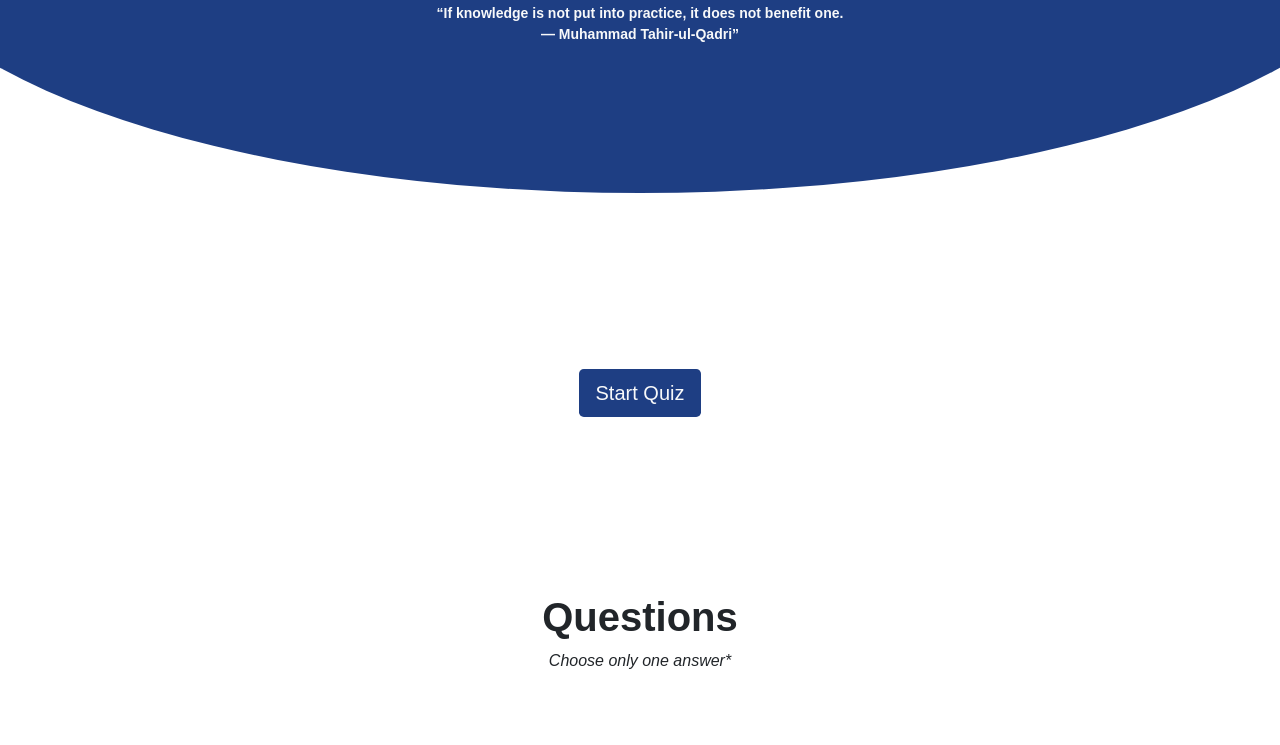
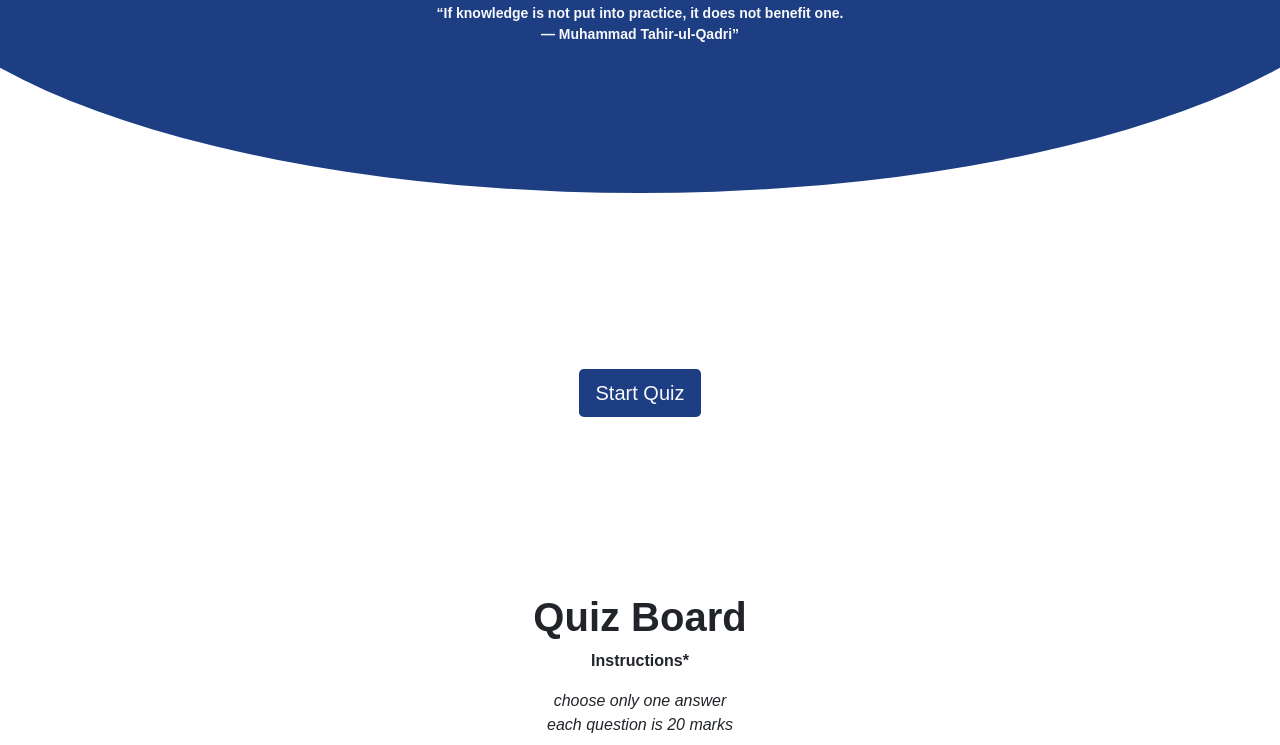
Before and after one commit to Edu58/Quiz-Game, a plain HTML site: page index.html in a window 1280 px wide. Shown: the part 207-952 px from the top of the page. Drawn offline with nearby package versions, Linux system fonts and the light colour scheme.

Commit message:
This will add instructions for the quizes

```diff
--- a/index.html
+++ b/index.html
@@ -53,8 +53,10 @@
 
     <section class="quizes">
         <div class="header d-flex justify-content-center align-items-center flex-column">
-            <h1 class="fw-bolder" id="questions">Questions</h1>
-            <em>Choose only one answer*</em>
+            <h1 class="fw-bolder" id="questions">Quiz Board</h1>
+            <p class="fw-bolder">Instructions*</p>
+            <em>choose only one answer</em>
+            <em>each question is 20 marks</em>
         </div>
 
         <div class="questions d-flex flex-column align-items-center">
```
